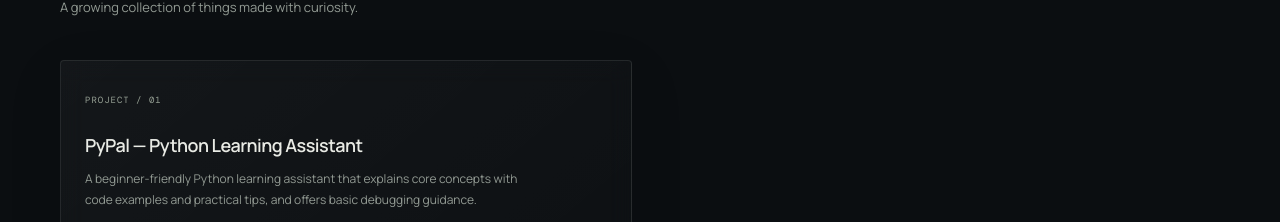
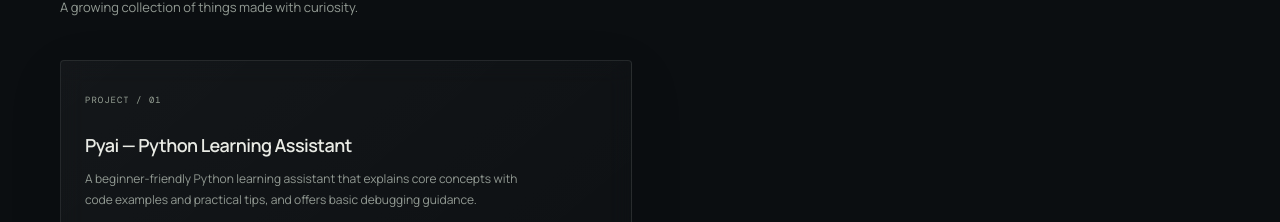
Before and after one commit to digheprasad/prasad-dighe-resume, a React (Vite) app: page / in a window 1280 px wide. Shown: the part 3158-3380 px from the top of the page. Built offline with nearby package versions, Linux system fonts and the light colour scheme; no server answers.

Commit message:
Update portfolio.js

```diff
--- a/src/data/portfolio.js
+++ b/src/data/portfolio.js
@@ -93,7 +93,7 @@ export const portfolio = {
   ],
   projects: [
     {
-      name: "PyPal — Python Learning Assistant",
+      name: "Pyai — Python Learning Assistant",
       description:
         "A beginner-friendly Python learning assistant that explains core concepts with code examples and practical tips, and offers basic debugging guidance.",
       technologies: ["Python", "Flask", "HTML", "CSS", "JavaScript"],
```
